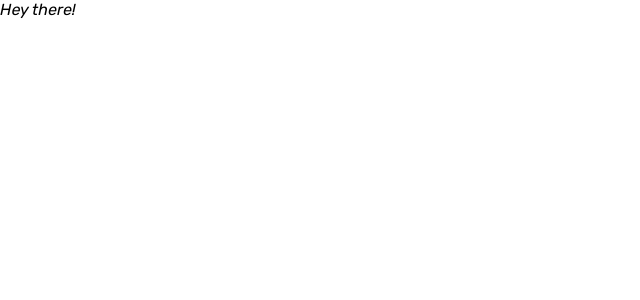
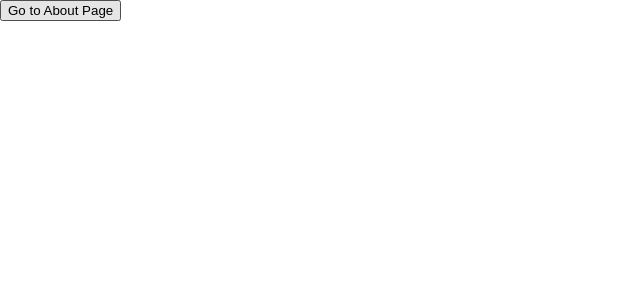
Before and after one commit to sakshet/ahora, a React app: page / in a window 1280 px wide. Shown: the top 300 px of the page, without its empty margins (0-640 px from the left). Built offline with nearby package versions, Linux system fonts and the light colour scheme.

Commit message:
add normal code back

```diff
--- a/src/views/app.tsx
+++ b/src/views/app.tsx
@@ -5,44 +5,38 @@ import { BrowserRouter as Router, Routes, Route, useNavigate } from 'react-route
 
 export const App = () => {
   return (
-    <div>Hey there!</div>
+    <>
+      <AppStateProvider>
+        <ServerStateProvider>
+          <AppContainer />
+        </ServerStateProvider>
+      </AppStateProvider>
+    </>
   );
-}
+};
 
-// export const App = () => {
-//   return (
-//     <>
-//       <AppStateProvider>
-//         <ServerStateProvider>
-//           <AppContainer />
-//         </ServerStateProvider>
-//       </AppStateProvider>
-//     </>
-//   );
-// };
+const AppContainer = () => {
+  return (
+    <Router>
+      <Routes>
+        <Route path="/" element={<Home />} />
+        <Route path="/about" element={<About />} />
+      </Routes>
+    </Router>
+  );
+};
 
-// const AppContainer = () => {
-//   return (
-//     <Router>
-//       <Routes>
-//         <Route path="/" element={<Home />} />
-//         <Route path="/about" element={<About />} />
-//       </Routes>
-//     </Router>
-//   );
-// };
+const Home = () => {
+  const navigate = useNavigate();
+  const handleClick = () => navigate('/about');
 
-// const Home = () => {
-//   const navigate = useNavigate();
-//   const handleClick = () => navigate('/about');
+  return (
+    <div>
+      <button onClick={handleClick}>Go to About Page</button>
+    </div>
+  );
+};
 
-//   return (
-//     <div>
-//       <button onClick={handleClick}>Go to About Page</button>
-//     </div>
-//   );
-// };
-
-// const About = () => {
-//   return <div>About Page</div>;
-// };
+const About = () => {
+  return <div>About Page</div>;
+};
--- a/webpack.config.js
+++ b/webpack.config.js
@@ -14,16 +14,16 @@ module.exports = {
     path: path.resolve(__dirname, 'dist'),
     publicPath: '/'
   },
-  devServer: {
-    historyApiFallback: true,
-    contentBase: path.resolve(__dirname, 'dist'), // Serve from the 'dist' directory
-    open: true, // Open the browser automatically
+  // devServer: {
+  //   historyApiFallback: true,
+  //   contentBase: path.resolve(__dirname, 'dist'), // Serve from the 'dist' directory
+  //   open: true, // Open the browser automatically
+  // },
+  performance: {
+    hints: false,
+    maxEntrypointSize: 512000,
+    maxAssetSize: 512000
   },
-  // performance: {
-  //   hints: false,
-  //   maxEntrypointSize: 512000,
-  //   maxAssetSize: 512000
-  // },
   resolve: {
     extensions: ['.ts', '.tsx', '.js'],
     alias: {
```
Also changed, not shown: 2 other files (tests, documents, lock files or other folders).
